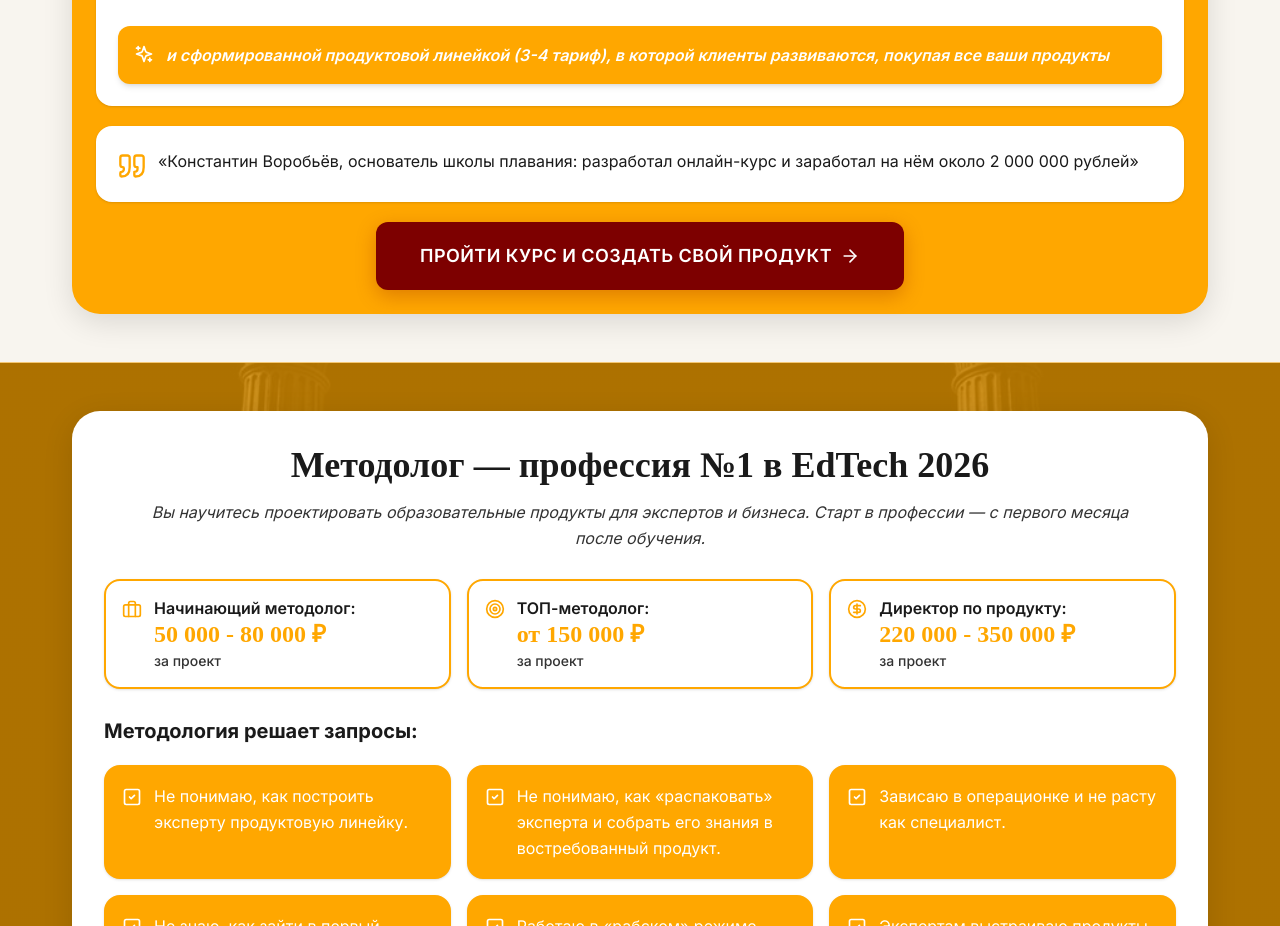
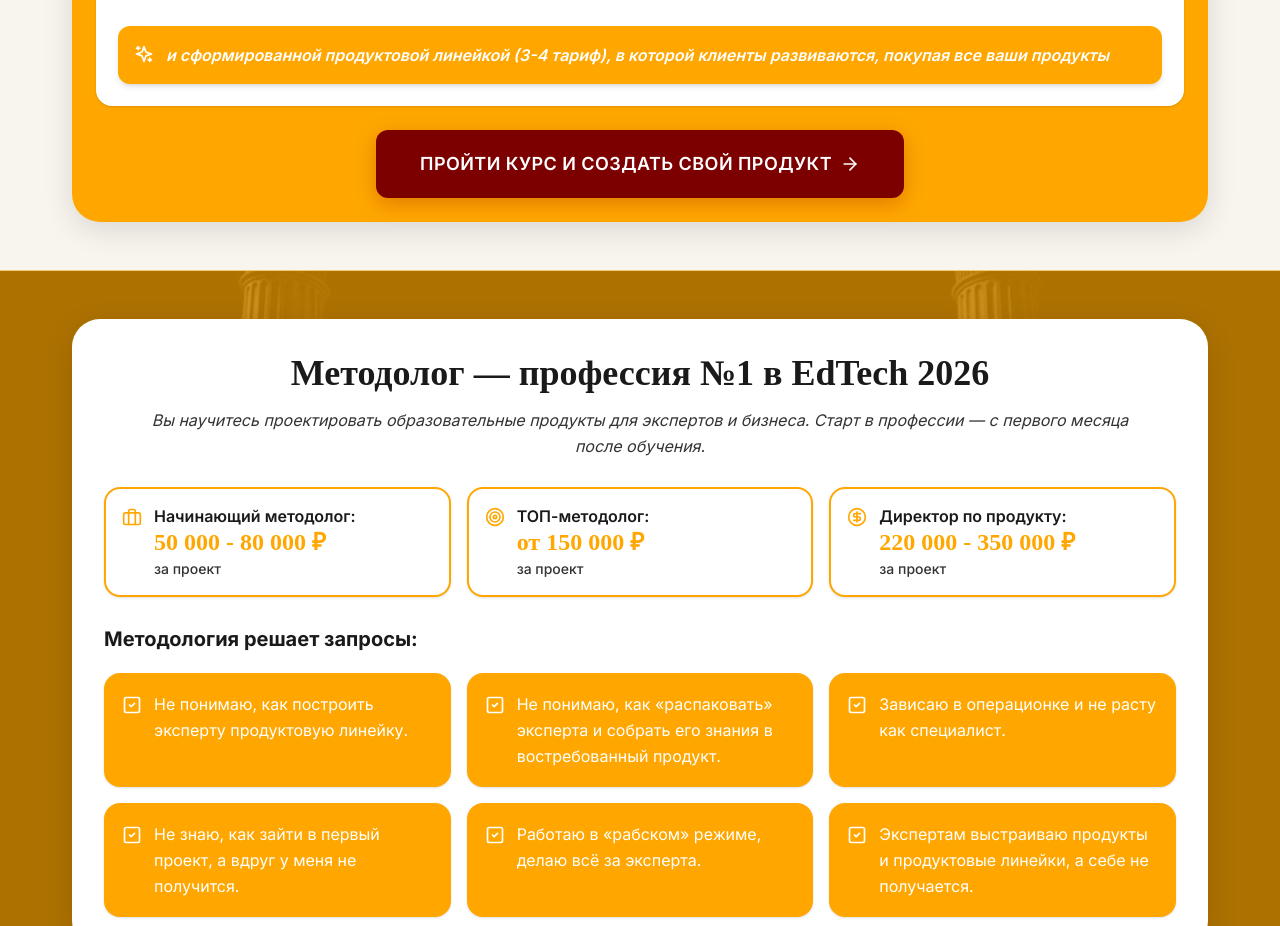
Before and after one commit to sergey9lap-sys/Metodologiya_AGK, a Next.js app: page / in a window 1280 px wide. Shown: the part 3446-4372 px from the top of the page. Built offline with nearby package versions, Linux system fonts and the light colour scheme; no server answers.

Commit message:
delete block

```diff
--- a/src/sections/ExpertResults.tsx
+++ b/src/sections/ExpertResults.tsx
@@ -3,7 +3,7 @@
 import { Container } from "@/components/ui/Container";
 import { Button } from "@/components/ui/Button";
 import { SectionBackground } from "@/components/SectionBackground";
-import { ArrowRight, CheckSquare2, Quote, Sparkles } from "lucide-react";
+import { ArrowRight, CheckSquare2, Sparkles } from "lucide-react";
 import { motion } from "framer-motion";
 
 const fadeInUp = {
@@ -134,18 +134,6 @@ export function ExpertResults() {
           </div>
 
           <div className="space-y-4">
-            <div className="rounded-2xl border-2 border-white bg-white p-4 shadow-sm lg:p-5">
-              <div className="flex items-start gap-3">
-                <Quote className="mt-1 h-7 w-7 flex-shrink-0 text-orange-1" />
-                <div>
-                  <p className="text-body leading-relaxed text-text-primary">
-                    «Константин Воробьёв, основатель школы плавания: разработал
-                    онлайн-курс и заработал на нём около 2 000 000 рублей»
-                  </p>
-                </div>
-              </div>
-            </div>
-
             <div className="pt-1 text-center">
               <a href="#pricing">
                 <Button variant="primary" size="lg" className="min-w-[280px] max-w-full">
```
